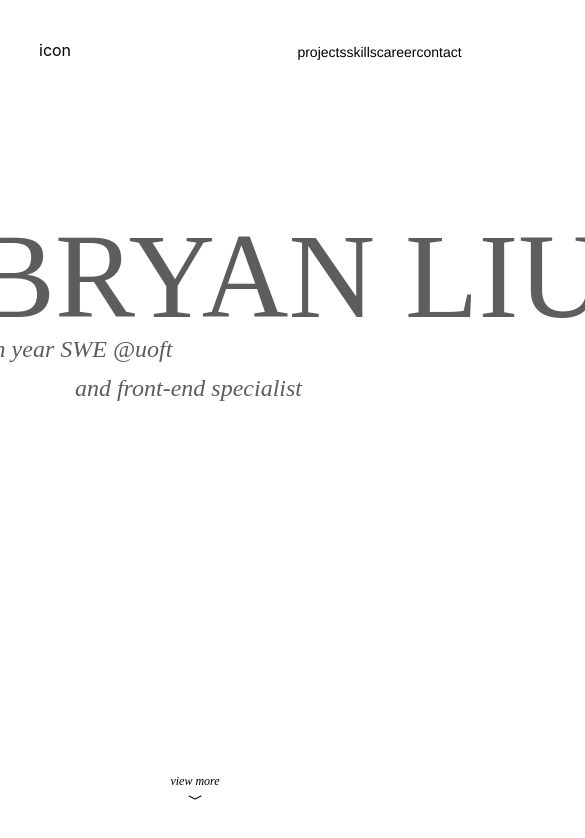
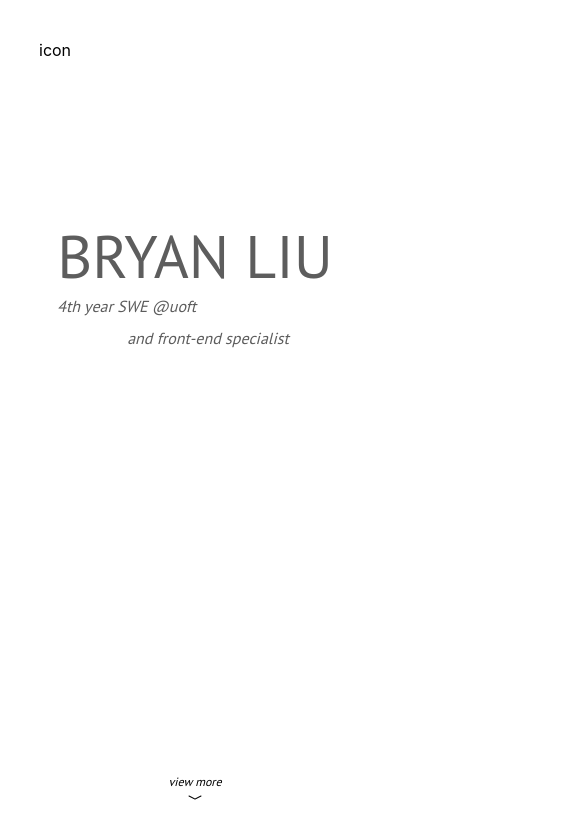
Before and after one commit to liubryann/portfolio-v4, a Next.js app: page / in a window 390 px wide. Shown: the top 838 px of the page, 585 px wide, since content can reach past the window. Built offline with nearby package versions, Linux system fonts and the light colour scheme.

Commit message:
feat: add mobile responsiveness to hero

```diff
--- a/components/Container/index.tsx
+++ b/components/Container/index.tsx
@@ -13,6 +13,7 @@ export default function Container({ children }) {
         />
         <meta name="og:title" content={siteTitle} />
         <title>{siteTitle}</title>
+        <link rel="stylesheet" type="text/css" href="//fonts.googleapis.com/css?family=PT+Sans" />
       </Head>
       <main>{children}</main>
     </div>
--- a/components/Header/header.module.scss
+++ b/components/Header/header.module.scss
@@ -17,3 +17,9 @@
     text-decoration: underline;
   }
 }
+
+.hideMobile {
+  @media (max-width: 748px) {
+    display: none;
+  }
+}
--- a/components/Header/index.tsx
+++ b/components/Header/index.tsx
@@ -8,7 +8,7 @@ export default function Header() {
       <div>
         icon
       </div>
-      <ul className={`${styles.navWrapper} ${globalStyles.navStyle}`}>
+      <ul className={`${styles.navWrapper} ${globalStyles.navStyle} ${styles.hideMobile}`}>
         <li>
           <Link href="/projects">
             <a>projects</a>
--- a/components/Hero/hero.module.scss
+++ b/components/Hero/hero.module.scss
@@ -22,7 +22,8 @@
 .firstName {
   margin:0;
   margin-right: 40px;
-  line-height: 95px;
+  line-height: 82px;
+  margin-bottom: 25px;
 }
 
 .lastName {
@@ -32,7 +33,7 @@
   left:0;
   margin: 0;
   margin-left: -10px;
-  line-height: 95px;
+  line-height: 82px;
 }
 
 .secondSubtitle {
@@ -46,3 +47,34 @@
   left:0;
   opacity: 69%;
 }
+
+.delay {
+  --animate-delay: 0.5s;
+}
+
+.hideMobile {
+  @media (max-width: 748px) {
+    display: none;
+  }
+}
+
+.hideDesktop {
+  @media not all and (max-width: 748px) {
+    display: none;
+  }
+}
+
+@media (max-width: 748px) {
+  .heroStyle {
+    font-size: 60px;
+  }
+
+  .firstName {
+    line-height: 55px;
+    margin: 0;
+  }
+
+  .secondSubtitle {
+    margin-left: 70px;
+  }
+}
--- a/components/Hero/index.tsx
+++ b/components/Hero/index.tsx
@@ -11,20 +11,23 @@ export default function Hero() {
         <div>
           <h1 className={`${styles.heroStyle} ${styles.firstName}`}>
             BRYAN
+            <span className={styles.hideDesktop}>
+              {' LIU'}
+            </span>
           </h1>
           <div className="animate__animated animate__fadeInLeft">
             <h3 className={`${globalStyles.subtitleStyle} `}>4th year SWE @uoft</h3>
           </div>
-          <div className="animate__animated animate__fadeInLeft animate__delay-1s">
+          <div className={`animate__animated animate__fadeInLeft animate__delay-1s ${styles.delay}`}>
             <h3 className={`${globalStyles.subtitleStyle} ${styles.secondSubtitle}`}>and front-end specialist</h3>
           </div>
         </div>
-        <div className={styles.portraitWrapper}>
+        <div className={`${styles.hideMobile} ${styles.portraitWrapper}`} >
           <h1 className={`${styles.heroStyle} ${styles.lastName}`}>LIU</h1>
             <Image
               priority
               src="/images/portrait.jpg"
-            className={styles.portrait}
+              className={`${styles.portrait} ${styles.hideMobile}`}
               height={400}
               width={400}
               alt={name}
--- a/styles/styles.module.scss
+++ b/styles/styles.module.scss
@@ -15,3 +15,9 @@ $nav-font: Helvetica;
   font-weight: 100;
   margin: 12px 0;
 }
+
+@media (max-width: 748px) {
+  .subtitleStyle {
+    font-size: 16px;
+  }
+}
```
Lines whose indentation alone changed are shown as unchanged.
